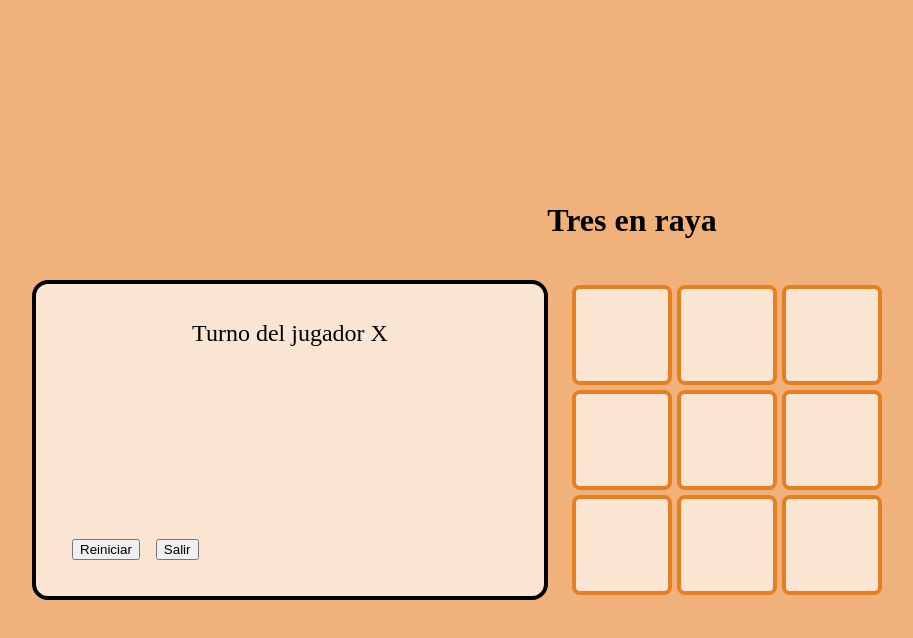
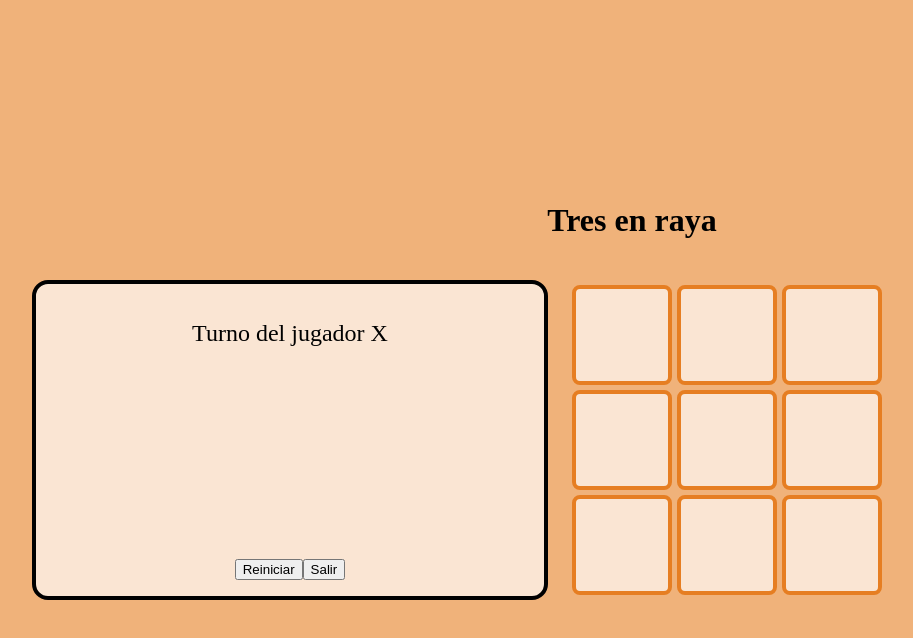
Before and after one commit to autosquash/tic-tac-toe-tauri, a React (Vite) app: page / in a window 1280 px wide. Both pictures are taken after a click on the button "Empezar". Shown: the top 638 px of the page, without its empty margins (8-921 px from the left). Built offline with nearby package versions, Linux system fonts and the light colour scheme.

Commit message:
improve gui layout

```diff
--- a/src/components/Gui.module.css
+++ b/src/components/Gui.module.css
@@ -24,6 +24,11 @@
     margin: 20px 0;
 }
 
+.button-container {
+    display: flex;
+    justify-content: center;
+}
+
 .sep {
     width: 1em;
 }
--- a/src/components/Gui.tsx
+++ b/src/components/Gui.tsx
@@ -12,7 +12,7 @@ export default function Gui({ status, resetGame, exit }: Readonly<GuiProps>) {
     <div className={styles.gui}>
       <div className={styles.frame}>
         <p className={styles.status}>{status}</p>
-        <div className={appStyles.flex}>
+        <div className={styles.buttonContainer}>
           <button className={appStyles.baseButton} onClick={resetGame}>
             Reiniciar
           </button>
```
